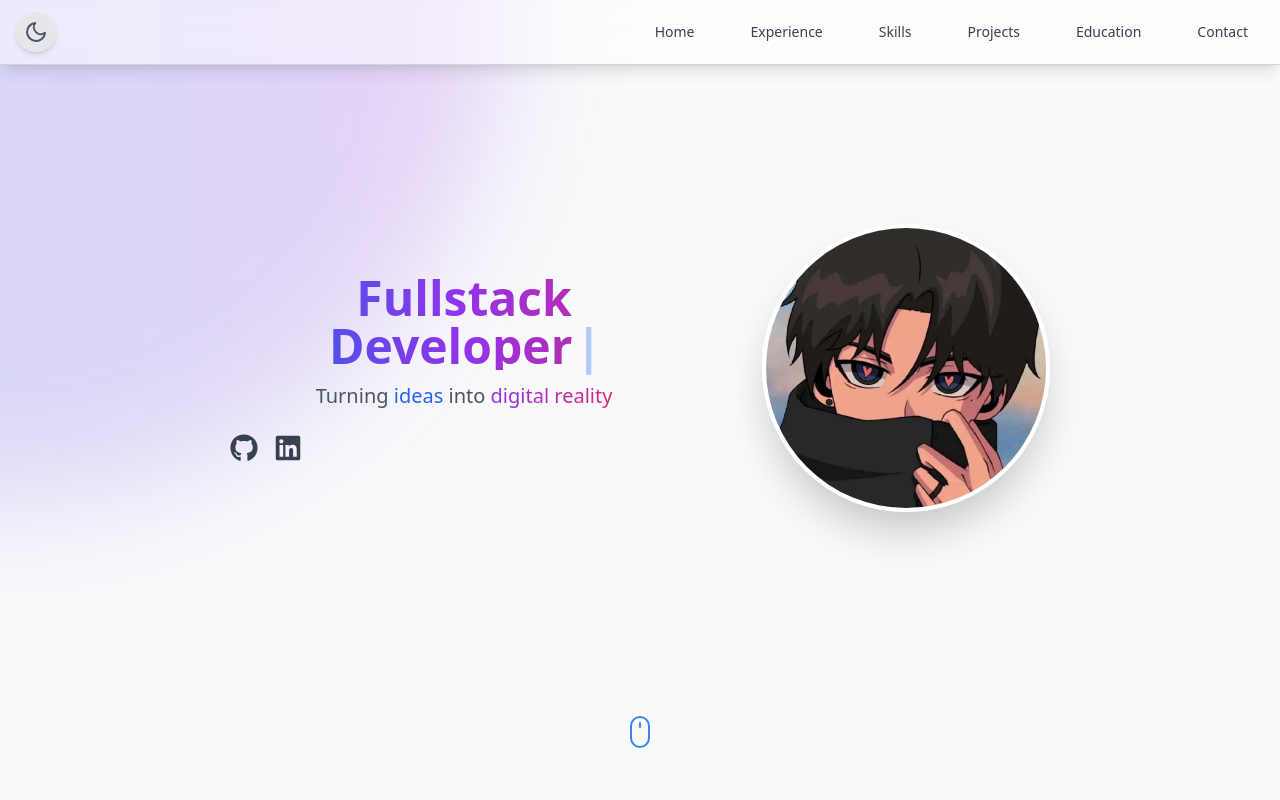
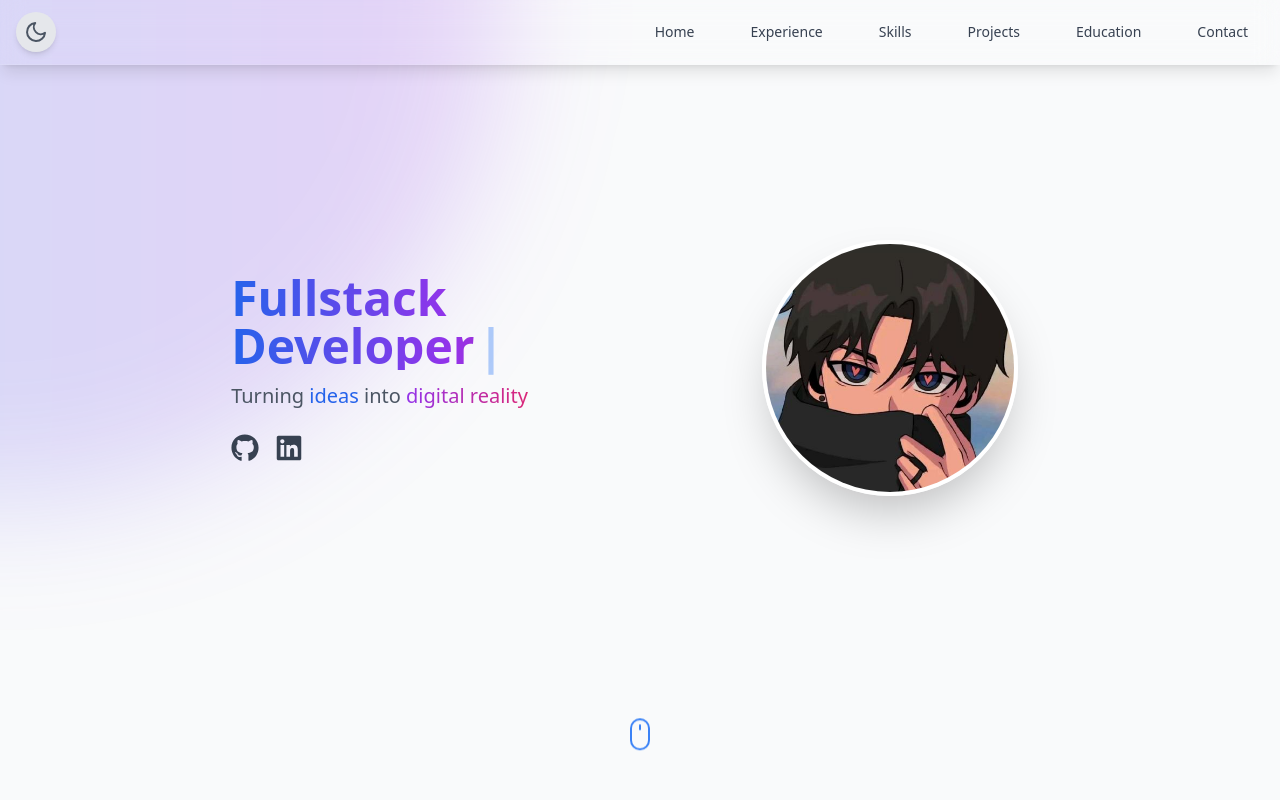
Before and after one commit to gvnorln/web-portfolio, a Next.js app: page / in a window 1280 px wide. Shown: the top 800 px of the page. Built offline with nearby package versions, Linux system fonts and the light colour scheme.

Commit message:
update navbar & hero section

```diff
--- a/components/Hero.js
+++ b/components/Hero.js
@@ -2,8 +2,8 @@ import { motion } from "framer-motion";
 import { Typewriter } from "react-simple-typewriter";
 import Image from "next/image";
 import { FaGithub, FaLinkedin, FaArrowDown } from "react-icons/fa";
+import { useEffect, useState, useMemo } from "react";
 import { BsMouse } from "react-icons/bs";
-import { useMemo } from "react";
 
 export default function Hero() {
   const typewriterWords = useMemo(
@@ -11,12 +11,31 @@ export default function Hero() {
     []
   );
 
+  const [isMobile, setIsMobile] = useState(false);
+
+  useEffect(() => {
+    const handleResize = () => {
+      setIsMobile(window.innerWidth < 768);
+    };
+
+    handleResize();
+    window.addEventListener("resize", handleResize);
+
+    return () => window.removeEventListener("resize", handleResize);
+  }, []);
+
+  const handleScroll = () => {
+    const nextSection = document.getElementById("about");
+    if (nextSection) {
+      nextSection.scrollIntoView({ behavior: "smooth" });
+    }
+  };
+
   return (
     <section
       id="home"
-      className="min-h-screen flex flex-col items-center justify-center bg-gradient-to-b dark:from-gray-900 dark:to-gray-800 relative overflow-hidden px-4 sm:px-6 md:px-8 text-center pb-12 sm:pb-16"
+      className="min-h-screen flex flex-col items-center justify-center bg-gradient-to-b dark:from-gray-900 dark:to-gray-800 relative overflow-hidden px-4 sm:px-6 md:px-8 text-center sm:text-left pb-12 sm:pb-16"
     >
-      {/* Background Gradient */}
       <motion.div
         initial={{ scale: 0 }}
         animate={{ scale: 1 }}
@@ -25,7 +44,6 @@ export default function Hero() {
       />
 
       <div className="max-w-5xl mx-auto flex flex-col md:flex-row items-center gap-8 md:gap-12 lg:gap-16 justify-center">
-        {/* Text Content */}
         <motion.div
           initial={{ opacity: 0, x: -50 }}
           animate={{ opacity: 1, x: 0 }}
@@ -51,14 +69,13 @@ export default function Hero() {
             transition={{ duration: 0.8, ease: "easeOut", delay: 0.6 }}
             className="text-lg md:text-xl text-gray-600 dark:text-gray-300 mb-6 font-medium"
           >
-            Turning{" "}
-            <span className="text-blue-600 dark:text-blue-400">ideas</span> into{" "}
+            Turning {" "}
+            <span className="text-blue-600 dark:text-blue-400">ideas</span> into {" "}
             <span className="bg-gradient-to-r from-purple-600 to-pink-600 bg-clip-text text-transparent">
               digital reality
             </span>
           </motion.p>
 
-          {/* Social Links */}
           <motion.div
             initial={{ opacity: 0, y: 10 }}
             animate={{ opacity: 1, y: 0 }}
@@ -74,7 +91,7 @@ export default function Hero() {
               <FaGithub size={28} />
             </a>
             <a
-              href="https://linkedin.com/in/giovanorlen"
+              href="https://linkedin.com/in/giovannorlen"
               target="_blank"
               rel="noopener noreferrer"
               className="hover:text-blue-600 dark:hover:text-blue-400 transition-all duration-300"
@@ -84,17 +101,16 @@ export default function Hero() {
           </motion.div>
         </motion.div>
 
-        {/* Profile Picture */}
         <motion.div
           initial={{ opacity: 0, scale: 0.8, rotate: -5 }}
           animate={{ opacity: 1, scale: 1, rotate: 0 }}
           transition={{ type: "spring", stiffness: 60, damping: 18, delay: 0.8 }}
-          className="w-48 sm:w-56 md:w-64 lg:w-72 flex justify-center"
+          className="w-[80%] md:w-[40%] flex justify-center"
         >
           <motion.div
             whileHover={{ scale: 1.03, rotate: 3 }}
             transition={{ type: "spring", stiffness: 200, damping: 15 }}
-            className="relative rounded-full overflow-hidden border-4 border-white dark:border-gray-800 shadow-2xl w-full aspect-square"
+            className="relative rounded-full overflow-hidden border-4 border-white dark:border-gray-800 shadow-2xl w-48 h-48 md:w-64 md:h-64"
           >
             <Image
               src="/profile.jpeg"
@@ -106,18 +122,20 @@ export default function Hero() {
             />
           </motion.div>
         </motion.div>
-      </div>
 
-      {/* Scroll Icon */}
         <motion.div
           initial={{ opacity: 0, y: -10 }}
           animate={{ opacity: 1, y: 0 }}
           transition={{ duration: 1, ease: "easeOut", delay: 1.5 }}
-        className="absolute bottom-11 inset-x-0 mx-auto w-fit flex flex-col items-center text-blue-500 dark:text-blue-400"
+          className="absolute sm:bottom-11 bottom-11 inset-x-0 mx-auto w-fit flex flex-col items-center text-blue-500 dark:text-blue-400"
         >
-        <FaArrowDown size={32} className="animate-bounce sm:hidden" />
-        <BsMouse size={32} className="animate-bounce hidden sm:block" />
+          {isMobile ? (
+            <FaArrowDown size={32} className="animate-bounce cursor-pointer" onClick={handleScroll} />
+          ) : (
+            <BsMouse size={32} className="animate-bounce" />
+          )}
         </motion.div>
+      </div>
     </section>
   );
 }
--- a/components/Navbar.js
+++ b/components/Navbar.js
@@ -45,8 +45,8 @@ export default function Navbar() {
   );
 
   return (
-    <nav className="fixed top-0 left-0 w-full flex justify-between items-center px-4 py-3 bg-white/50 dark:bg-gray-900/50 backdrop-blur-lg shadow-lg z-50 border-b border-gray-300 dark:border-gray-700">
-      <DarkModeButton darkMode={darkMode} toggleDarkMode={toggleDarkMode} />
+    <nav className="fixed top-0 left-0 w-full flex justify-between items-center px-4 py-3 bg-transparent backdrop-blur-md shadow-lg z-50 border-b border-white/10 dark:border-gray-800/50 transition-all">
+    <DarkModeButton darkMode={darkMode} toggleDarkMode={toggleDarkMode} />
 
       {/* Desktop Navigation */}
       <div className="hidden md:flex space-x-6">
@@ -57,7 +57,7 @@ export default function Navbar() {
             className="relative text-gray-700 dark:text-gray-300 group text-sm font-medium transition-all px-4 py-2"
           >
             <span className="relative z-10">{link.name}</span>
-            <div className="absolute inset-0 scale-x-0 group-hover:scale-x-75 transition-transform duration-300 bg-gradient-to-r from-blue-400 to-purple-500 opacity-30 rounded-lg" />
+            <div className="absolute inset-0 scale-x-0 group-hover:scale-x-100 transition-transform duration-300 bg-gradient-to-r from-blue-400 to-purple-500 opacity-30 rounded-lg" />
           </Link>
         ))}
       </div>
```
Lines whose indentation alone changed are shown as unchanged.
